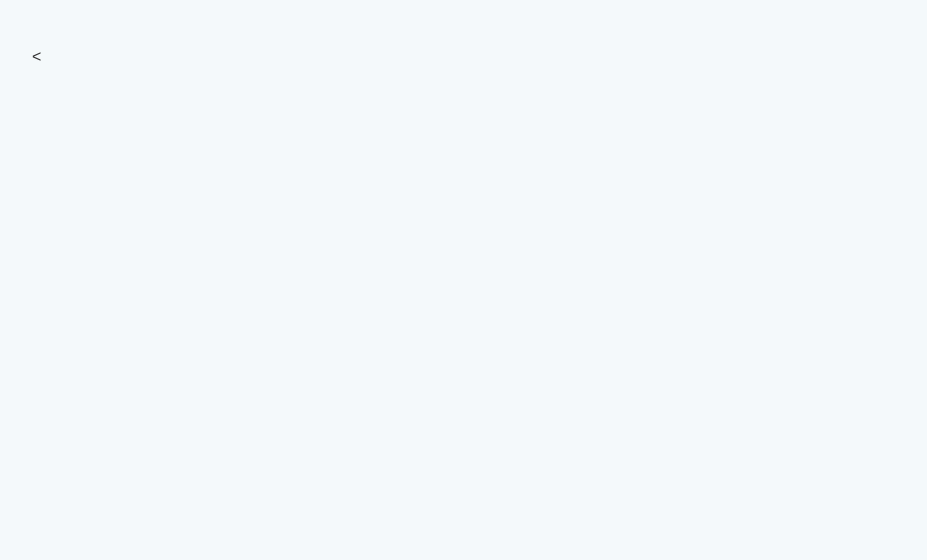
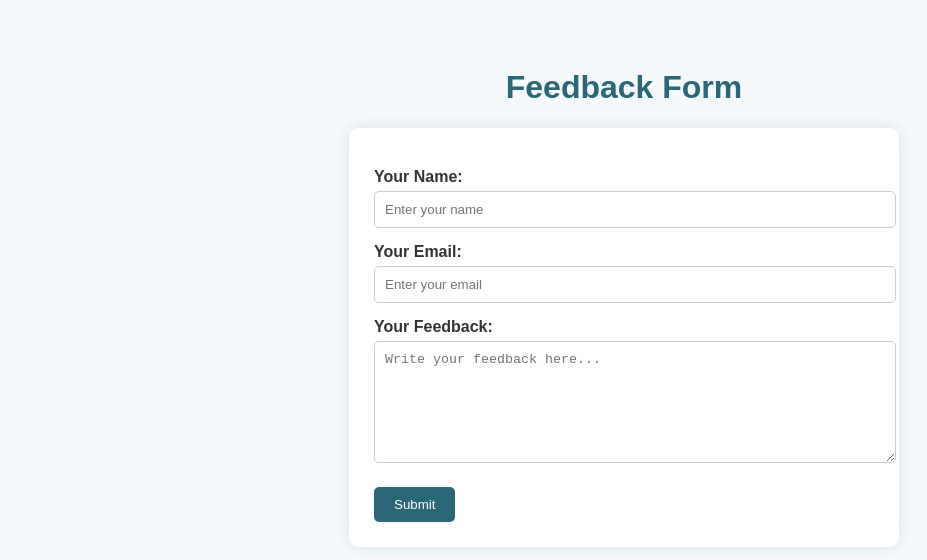
Before and after one commit to FionaLawrence29/FionaLawrence29.github.io, a plain HTML site: page feedback.html in a window 1280 px wide. Shown: the whole page, without its empty margins (16-943 px from the left). Drawn offline with Linux system fonts and the light colour scheme.

Commit message:
Update feedback.html

```diff
--- a/feedback.html
+++ b/feedback.html
@@ -3,7 +3,7 @@
 <head>
   <meta charset="UTF-8" />
   <meta name="viewport" content="width=device-width, initial-scale=1.0" />
-  <title>Feedback | My Resume</title>
+  <title>Feedback</title>
   <style>
     body {
       font-family: Arial, sans-serif;
@@ -53,8 +53,30 @@
     button:hover {
       background-color: #22535e;
     }
+    .success {
+      text-align: center;
+      color: green;
+      font-weight: bold;
+      margin-top: 20px;
+    }
   </style>
 </head>
 <body>
 
-  <
+  <h1>Feedback Form</h1>
+
+  <form action="https://formspree.io/f/mrbprwyl" method="POST">
+    <label for="name">Your Name:</label>
+    <input type="text" id="name" name="name" placeholder="Enter your name" required>
+
+    <label for="email">Your Email:</label>
+    <input type="email" id="email" name="_replyto" placeholder="Enter your email" required>
+
+    <label for="feedback">Your Feedback:</label>
+    <textarea id="feedback" name="message" placeholder="Write your feedback here..." required></textarea>
+
+    <button type="submit">Submit</button>
+  </form>
+
+</body>
+</html>
```
